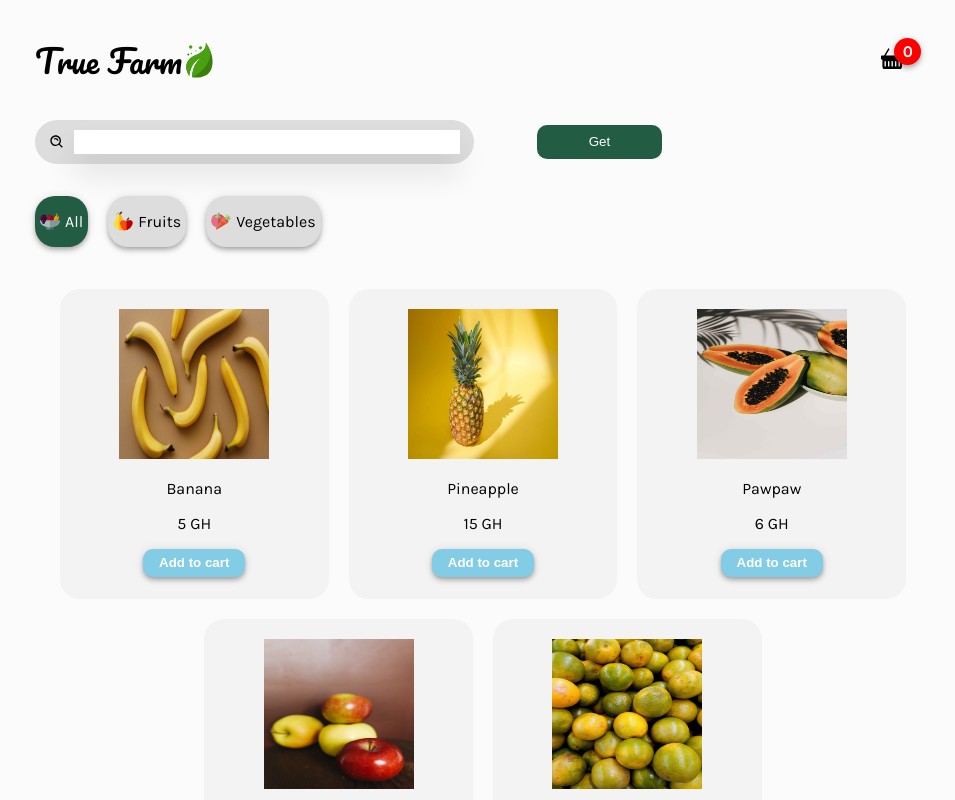
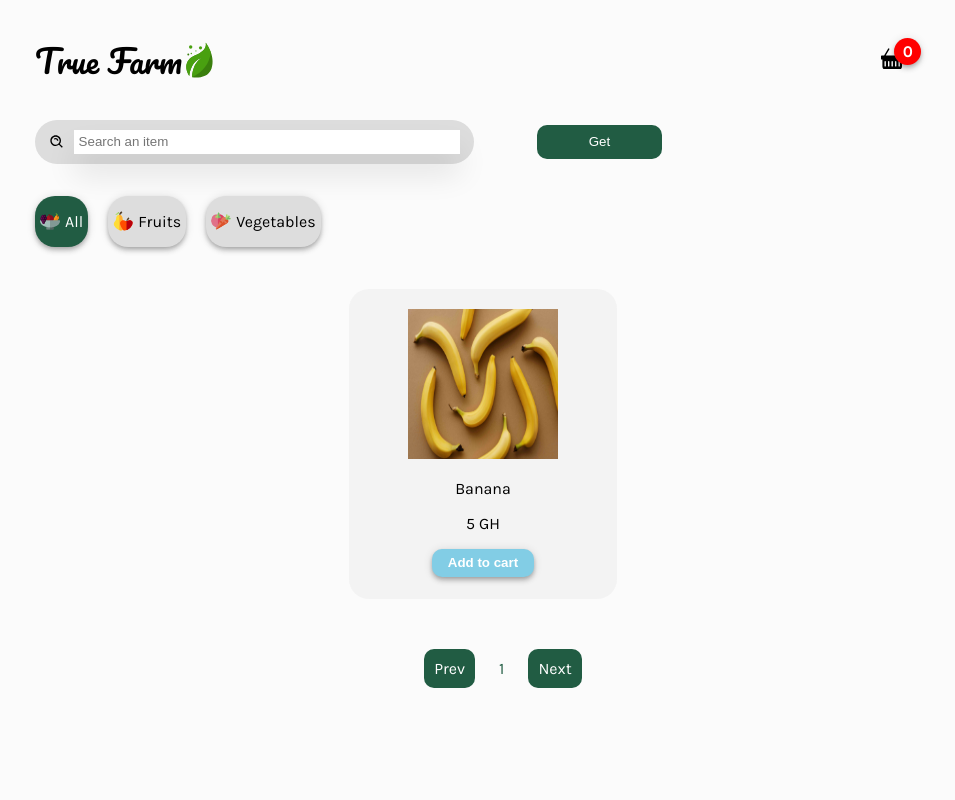
Before and after one commit to Dennis-22/true-farm, a Next.js app: page /products in a window 1280 px wide. Shown: the top 800 px of the page, without its empty margins (157-1112 px from the left). Built offline with nearby package versions, Linux system fonts and the light colour scheme.

Commit message:
Testing changes

```diff
--- a/context.js/states.js
+++ b/context.js/states.js
@@ -33,100 +33,100 @@ const Data = [
         price:5
     },
 
-    {
-        id:'3',
-        category:'fruit',
-        name:'Pineapple',
-        image: pineapple,
-        price:15
-    },
-    {
-        id:'5',
-        category:'fruit',
-        name:'Pawpaw',
-        image: pawpaw,
-        price:6
-    },
-    {
-            id:'7',
-            category:'fruit',
-            name:'Apple',
-            image: apple,
-            price:17
-        },
-    {
-        id:'2',
-        category:'fruit',
-        name:'Orange',
-        image: orange,
-        price:7
-    },
-        {
-        id:'9',
-        category:'vegetable',
-        name:'Onion',
-        image: onion,
-        price:10
-    },{
-            id:'12',
-            category:'vegetable',
-            name:'Tomatoes',
-            image: tomatoes,
-            price:15
-        },
-    {
-        id:'4',
-        category:'fruit',
-        name:'Strawberry',
-        image: strawberry,
-        price:12
-    },
-         {
-        id:'6',
-        category:'fruit',
-        name:'Watermelon',
-        image: watermelon,
-        price:11
-    },  {
-        id:'8',
-        category:'fruit',
-        name:'Grapes',
-        image: grapes,
-        price:15
-    },
+    // {
+    //     id:'3',
+    //     category:'fruit',
+    //     name:'Pineapple',
+    //     image: pineapple,
+    //     price:15
+    // },
+    // {
+    //     id:'5',
+    //     category:'fruit',
+    //     name:'Pawpaw',
+    //     image: pawpaw,
+    //     price:6
+    // },
+    // {
+    //         id:'7',
+    //         category:'fruit',
+    //         name:'Apple',
+    //         image: apple,
+    //         price:17
+    //     },
+    // {
+    //     id:'2',
+    //     category:'fruit',
+    //     name:'Orange',
+    //     image: orange,
+    //     price:7
+    // },
+    //     {
+    //     id:'9',
+    //     category:'vegetable',
+    //     name:'Onion',
+    //     image: onion,
+    //     price:10
+    // },{
+    //         id:'12',
+    //         category:'vegetable',
+    //         name:'Tomatoes',
+    //         image: tomatoes,
+    //         price:15
+    //     },
+    // {
+    //     id:'4',
+    //     category:'fruit',
+    //     name:'Strawberry',
+    //     image: strawberry,
+    //     price:12
+    // },
+    //      {
+    //     id:'6',
+    //     category:'fruit',
+    //     name:'Watermelon',
+    //     image: watermelon,
+    //     price:11
+    // },  {
+    //     id:'8',
+    //     category:'fruit',
+    //     name:'Grapes',
+    //     image: grapes,
+    //     price:15
+    // },
 
-    {
-        id:'10',
-        category:'vegetable',
-        name:'Carrots',
-        image: carrots,
-        price:8
-    }, {
-        id:'11',
-        category:'vegetable',
-        name:'Letuce',
-        image: letuce,
-        price:13
-    },   {
-        id:'14',
-        category:'vegetable',
-        name:'Almonds',
-        image: almond,
-        price:16
-    }, {
-        id:'15',
-        category:'vegetable',
-        name:'Green Pea',
-        image: greenPea,
-        price:3
-    },
-    {
-        id:'16',
-        category:'vegetable',
-        name:'Spinach',
-        image: spinach,
-        price:16
-    },
+    // {
+    //     id:'10',
+    //     category:'vegetable',
+    //     name:'Carrots',
+    //     image: carrots,
+    //     price:8
+    // }, {
+    //     id:'11',
+    //     category:'vegetable',
+    //     name:'Letuce',
+    //     image: letuce,
+    //     price:13
+    // },   {
+    //     id:'14',
+    //     category:'vegetable',
+    //     name:'Almonds',
+    //     image: almond,
+    //     price:16
+    // }, {
+    //     id:'15',
+    //     category:'vegetable',
+    //     name:'Green Pea',
+    //     image: greenPea,
+    //     price:3
+    // },
+    // {
+    //     id:'16',
+    //     category:'vegetable',
+    //     name:'Spinach',
+    //     image: spinach,
+    //     price:16
+    // },
 ]
 
 
--- a/pages/products.js
+++ b/pages/products.js
@@ -105,7 +105,7 @@ export default function Products(){
                     <div className={styles.inputDiv}>
                         <BiSearchAlt />
                         <input className={styles.input} value={searchInput} onChange={(e)=>setSetInput(e.target.value)}
-                             onKeyPress={(e)=>{if(e.key === 'Enter'){search()}}}
+                           placeholder='Search an item' onKeyPress={(e)=>{if(e.key === 'Enter'){search()}}}
                         />
                     </div>
                     <button className={styles.btn} onClick={search}>Get</button>
```
Also changed, not shown: styles/Home.module.css (+5 -5 lines), 1 other file (tests, documents, lock files or other folders).
